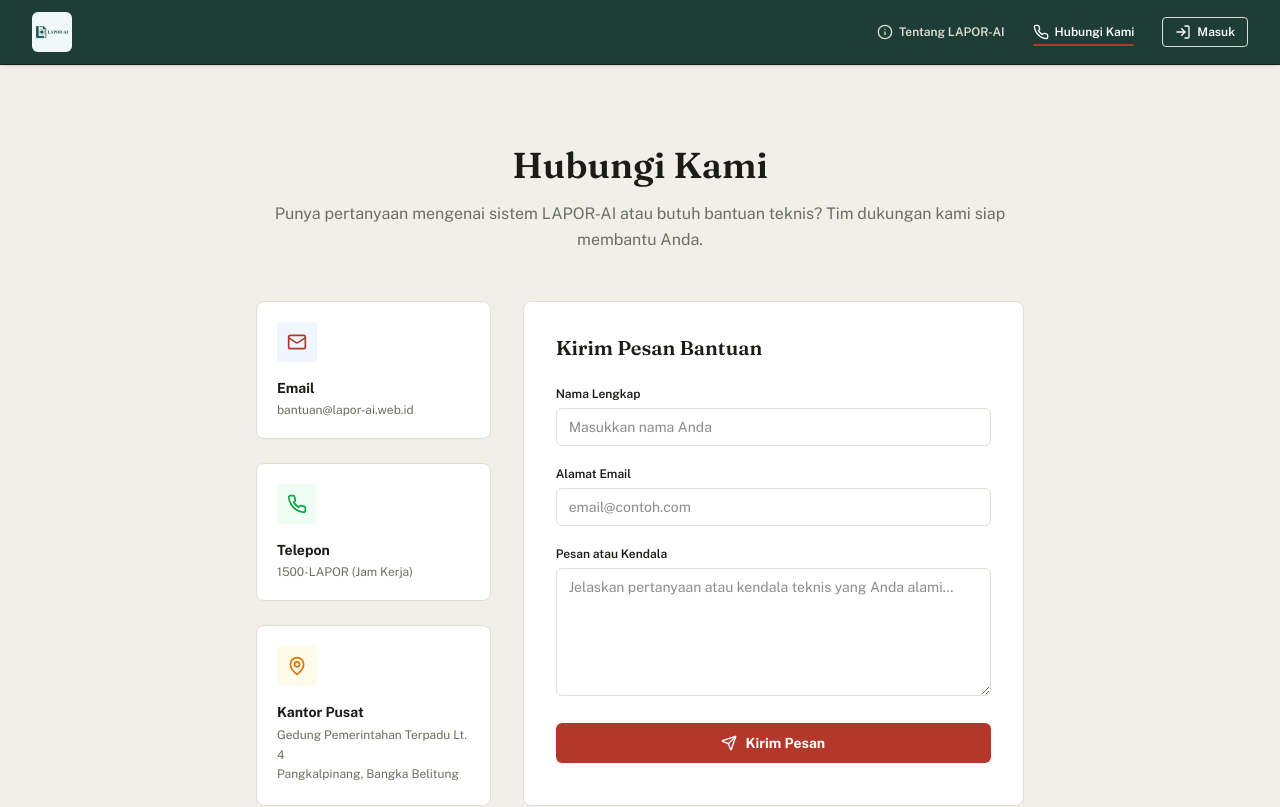
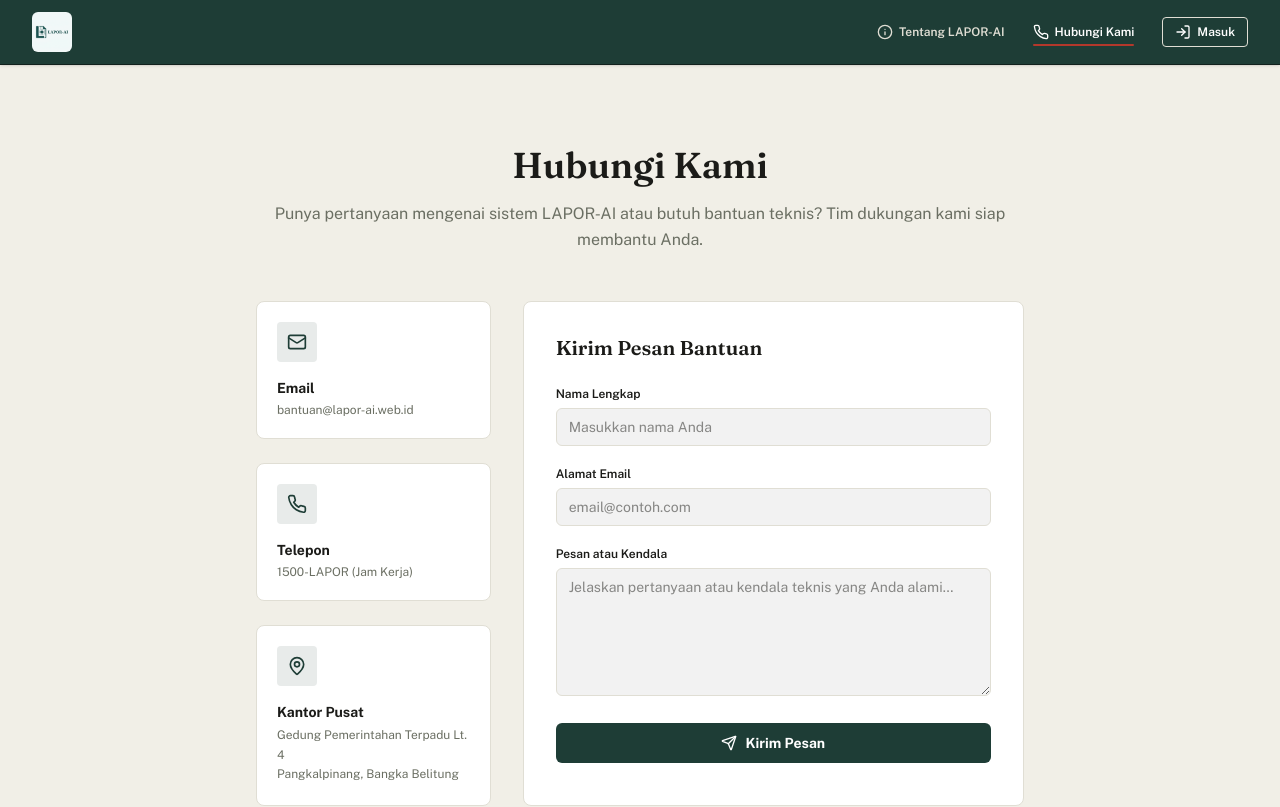
Before and after one commit to fadiljee/lapor-ai, a React (Vite) app in the folder frontend/: page /hubungi-kami in a window 1280 px wide. Shown: the top 807 px of the page. Built offline with nearby package versions, Linux system fonts and the light colour scheme.

Commit message:
style: update contact page to match primary theme

```diff
--- a/frontend/src/pages/warga/ContactPage.jsx
+++ b/frontend/src/pages/warga/ContactPage.jsx
@@ -19,7 +19,7 @@ export function ContactPage() {
 
           <div className="md:col-span-1 space-y-6">
             <div className="bg-white border border-border rounded-lg p-5">
-              <div className="w-10 h-10 rounded flex items-center justify-center bg-blue-50 text-accent mb-4">
+              <div className="w-10 h-10 rounded flex items-center justify-center bg-primary/10 text-primary mb-4">
                 <Mail className="w-5 h-5" />
               </div>
               <h3 className="font-bold text-sm text-text-primary mb-1">Email</h3>
@@ -27,7 +27,7 @@ export function ContactPage() {
             </div>
 
             <div className="bg-white border border-border rounded-lg p-5">
-              <div className="w-10 h-10 rounded flex items-center justify-center bg-green-50 text-green-600 mb-4">
+              <div className="w-10 h-10 rounded flex items-center justify-center bg-primary/10 text-primary mb-4">
                 <Phone className="w-5 h-5" />
               </div>
               <h3 className="font-bold text-sm text-text-primary mb-1">Telepon</h3>
@@ -35,7 +35,7 @@ export function ContactPage() {
             </div>
 
             <div className="bg-white border border-border rounded-lg p-5">
-              <div className="w-10 h-10 rounded flex items-center justify-center bg-amber-50 text-amber-600 mb-4">
+              <div className="w-10 h-10 rounded flex items-center justify-center bg-primary/10 text-primary mb-4">
                 <MapPin className="w-5 h-5" />
               </div>
               <h3 className="font-bold text-sm text-text-primary mb-1">Kantor Pusat</h3>
@@ -56,7 +56,7 @@ export function ContactPage() {
                 <label className="block text-xs font-semibold text-text-primary mb-1.5">Nama Lengkap</label>
                 <input
                   type="text"
-                  className="w-full border border-border rounded-md px-3 py-2 text-sm focus:outline-none focus:ring-2 focus:ring-accent/20 focus:border-accent transition-colors"
+                  className="w-full bg-black/5 border border-border rounded-md px-3 py-2 text-sm focus:outline-none focus:border-primary transition-colors"
                   placeholder="Masukkan nama Anda"
                   required
                 />
@@ -66,7 +66,7 @@ export function ContactPage() {
                 <label className="block text-xs font-semibold text-text-primary mb-1.5">Alamat Email</label>
                 <input
                   type="email"
-                  className="w-full border border-border rounded-md px-3 py-2 text-sm focus:outline-none focus:ring-2 focus:ring-accent/20 focus:border-accent transition-colors"
+                  className="w-full bg-black/5 border border-border rounded-md px-3 py-2 text-sm focus:outline-none focus:border-primary transition-colors"
                   placeholder="email@contoh.com"
                   required
                 />
@@ -75,7 +75,7 @@ export function ContactPage() {
               <div>
                 <label className="block text-xs font-semibold text-text-primary mb-1.5">Pesan atau Kendala</label>
                 <textarea
-                  className="w-full border border-border rounded-md px-3 py-2 text-sm focus:outline-none focus:ring-2 focus:ring-accent/20 focus:border-accent transition-colors h-32 resize-y"
+                  className="w-full bg-black/5 border border-border rounded-md px-3 py-2 text-sm focus:outline-none focus:border-primary transition-colors h-32 resize-y"
                   placeholder="Jelaskan pertanyaan atau kendala teknis yang Anda alami..."
                   required
                 ></textarea>
@@ -83,7 +83,7 @@ export function ContactPage() {
 
               <button
                 type="submit"
-                className="w-full bg-accent hover:bg-accent-hover text-white rounded-md px-4 py-2.5 font-bold text-sm flex items-center justify-center gap-2 transition-colors"
+                className="w-full bg-primary hover:bg-primary-dark text-white rounded-md px-4 py-2.5 font-bold text-sm flex items-center justify-center gap-2 transition-colors"
               >
                 <Send className="w-4 h-4" />
                 Kirim Pesan
```
